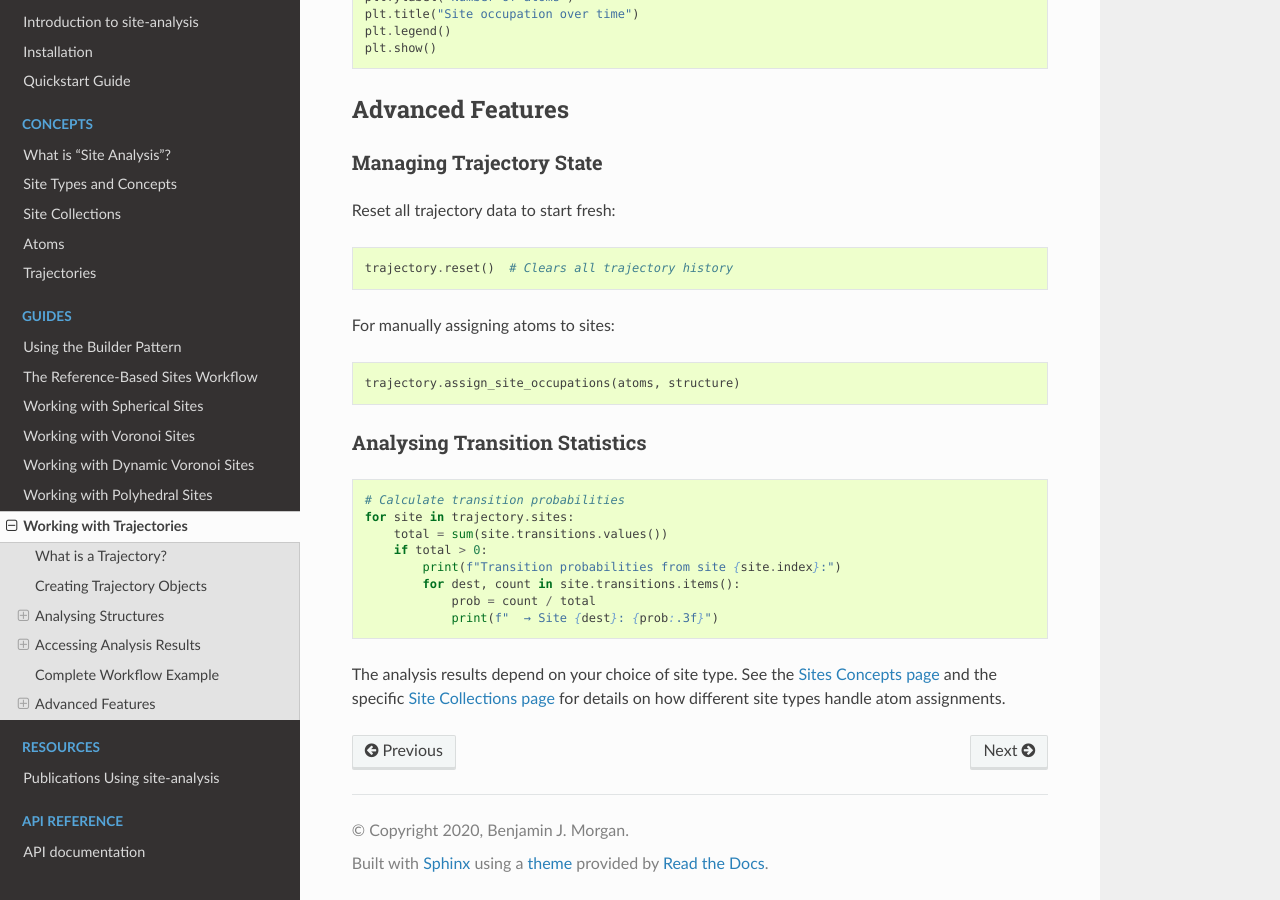
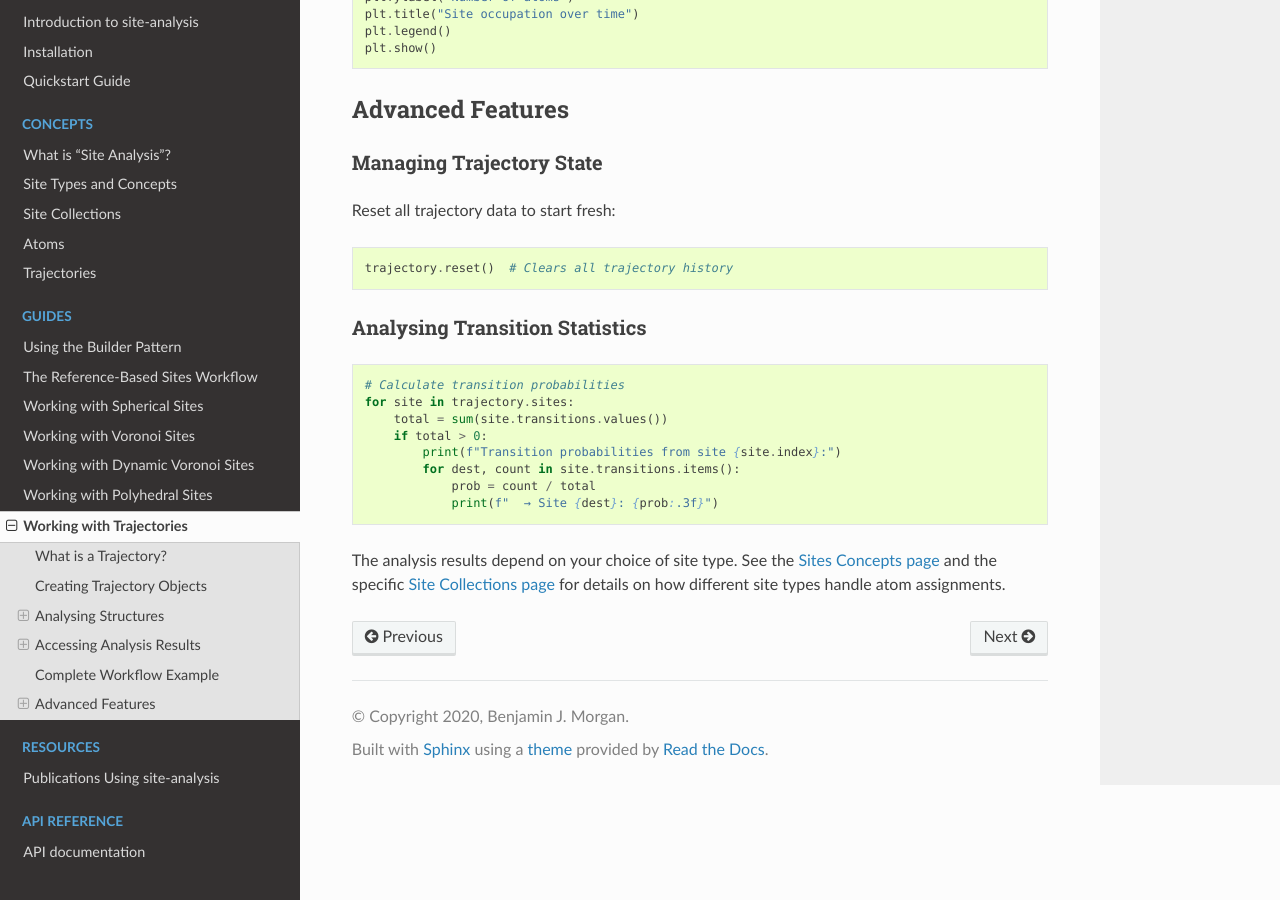
Before and after one commit to bjmorgan/site-analysis, a Sphinx documentation site: the page built from docs/source/guides/trajectories.md, in a window 1280 px wide and 900 px high, scrolled down 3559 px. Built offline with Sphinx 7.4.7 and the Read the Docs theme 3.1.0, drawn with Linux system fonts in a browser that asks for light colours.

Commit message:
Docs edits

````diff
--- a/docs/source/guides/trajectories.md
+++ b/docs/source/guides/trajectories.md
@@ -189,12 +189,6 @@ Reset all trajectory data to start fresh:
 trajectory.reset()  # Clears all trajectory history
 ```
 
-For manually assigning atoms to sites:
-
-```python
-trajectory.assign_site_occupations(atoms, structure)
-```
-
 ### Analysing Transition Statistics
 
 ```python
````
